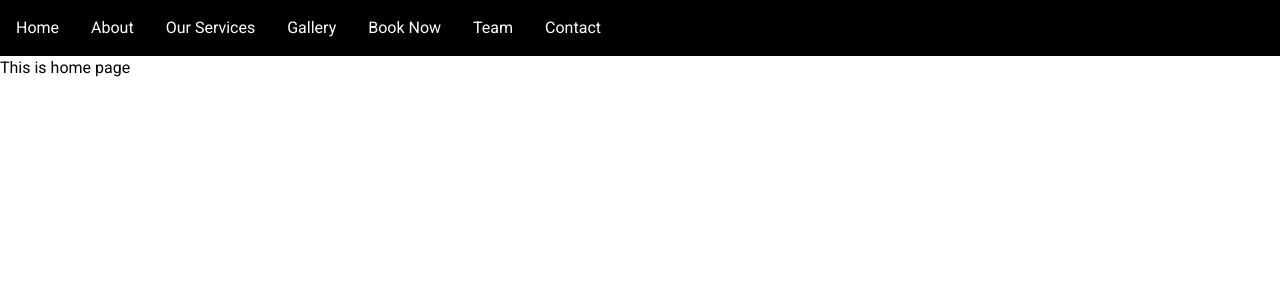
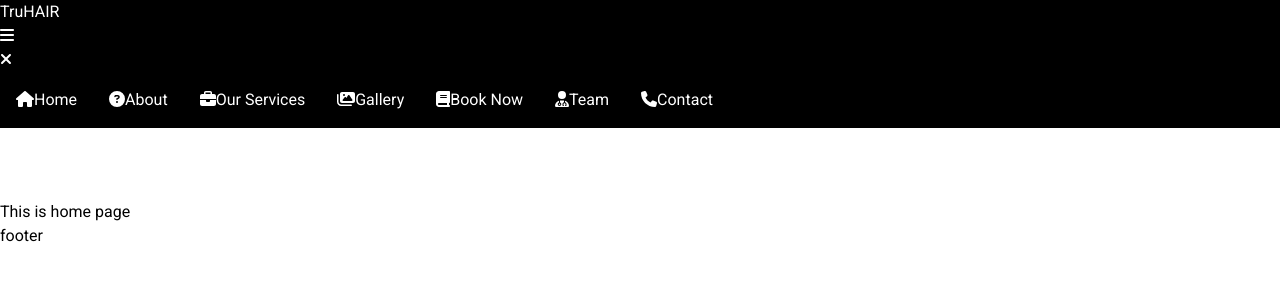
Before and after one commit to NanorIsrael/truhair, a React (Create React App) app: page / in a window 1280 px wide. Shown: the top 300 px of the page. Built offline with nearby package versions, Linux system fonts and the light colour scheme; the HTML template or start-up script is replaced by a standard one.

Commit message:
added navigation for mobile

```diff
--- a/public/index.html
+++ b/public/index.html
@@ -8,6 +8,9 @@
   <meta name="theme-color" content="#000000" />
   <meta name="description" content="Web site created using create-react-app" />
   <link rel="apple-touch-icon" href="%PUBLIC_URL%/logo192.png" />
+  <!-- <link href="https://maxcdn.bootstrapcdn.com/font-awesome/4.7.0/css/font-
+awesome.min.css" rel="stylesheet" integrity="sha384-
+wvfXpqpZZVQGK6TAh5PVlGOfQNHSoD2xbE+QkPxCAFlNEevoEH3Sl0sibVcOQVnN" crossorigin="anonymous"> -->
   <!--
       manifest.json provides metadata used when your web app is installed on a
       user's mobile device or desktop. See https://developers.google.com/web/fundamentals/web-app-manifest/
--- a/src/App.tsx
+++ b/src/App.tsx
@@ -1,22 +1,22 @@
 import React from 'react';
-import Header from './components/Header';
 import {Routes, Route} from 'react-router-dom'
 import Home from './pages/Home';
 import About from './pages/About';
 import BookNow from './pages/BookNow';
 import Services from './pages/Services';
+import Layout from './hoc/Layout';
 
 function App() {
   return (
     <div className="bg-dark">
-      <Header/>
+      <Layout>
       <Routes>
         <Route path='/' element={<Home/>}/>
         <Route path='/about' element={<About/>}/>
         <Route path='/book-now' element={<BookNow/>}/>
         <Route path='/our-services' element={<Services/>}/>
       </Routes>
-
+     </Layout>
     </div>
   );
 }
--- a/src/components/Header.tsx
+++ b/src/components/Header.tsx
@@ -1,19 +1,72 @@
-import { Link } from "react-router-dom";
+import { Link, NavLink } from "react-router-dom";
+import { FontAwesomeIcon } from '@fortawesome/react-fontawesome';
+import {faBars, faXmark, faHouse, faCircleQuestion, faBriefcase, faImages, faBook, faUserDoctor, faPhone } from '@fortawesome/free-solid-svg-icons'
+import { useState } from "react";
 
 function Header() {
-    return <div>
-        <nav className="bg-black text-bold text-white">
-            <ul className="md:flex">
-                <li className="m-2 p-2"><Link to='/'>Home</Link></li>
-                <li className="m-2 p-2"><Link to='/about'>About</Link></li>
-                <li className="m-2 p-2"><Link to='/our-services'>Our Services</Link></li>
-                <li className="m-2 p-2"><Link to='/'>Gallery</Link></li>
-                <li className="m-2 p-2"><Link to='/book-now'>Book Now</Link></li>
-                <li className="m-2 p-2"><Link to='/team'>Team</Link></li>
-                <li className="m-2 p-2"><Link to='/'>Contact</Link></li>
-            </ul>
-        </nav>
-        </div>
+ const [toggleNave , settoggleNav] = useState(false);
+
+const handleNav = () => settoggleNav(prev => !prev)
+
+
+    return (
+            <header>
+                <div className={`overlay ${toggleNave ? "" : "hideNav"}`} onClick={handleNav} ></div>
+                <div className="navbar bg-black text-white">
+                    <p className="nav-brand">TruHAIR</p>
+                    <div className="mobile-menu " onClick={handleNav} >
+                        <FontAwesomeIcon icon={faBars} />
+                    </div>
+                    <nav id="nav" className={toggleNave ? "":"hideNav"}>
+
+                        <span className="mobile-menu-exit " onClick={handleNav} >
+                            <FontAwesomeIcon icon={faXmark} />
+                        </span>
+                        <ul className="md:flex">
+                            <li className={`m-2 p-2`} onClick={handleNav}>
+                            <FontAwesomeIcon icon={faHouse} />
+                                <NavLink  to='/'>
+                                    Home
+                                </NavLink>
+                             </li>
+                            <li className={`m-2 p-2`} onClick={handleNav}>
+                            <FontAwesomeIcon icon={faCircleQuestion} />
+                                <NavLink to='/about'>
+                                About
+                                </NavLink></li>
+                            <li className={`m-2 p-2`} onClick={handleNav}>
+                            <FontAwesomeIcon icon={faBriefcase}/>
+                                <NavLink to='/our-services'>
+                                Our Services
+                                </NavLink>
+                            </li>
+                            <li className={`m-2 p-2`} onClick={handleNav}>
+                            <FontAwesomeIcon icon={faImages}/>
+                                <NavLink to='/'>
+                                    Gallery
+                                </NavLink>
+                                </li>
+                            <li className={`m-2 p-2`} onClick={handleNav}>
+                                <FontAwesomeIcon icon={faBook}/>
+                                <NavLink to='/book-now'>
+                                    Book Now
+                                </NavLink></li>
+                            <li className={`m-2 p-2`} onClick={handleNav}>
+                            <FontAwesomeIcon icon={faUserDoctor}/>
+                                <NavLink to='/team'>
+                                    Team
+                                </NavLink>
+                            </li>
+                            <li className={`m-2 p-2`} onClick={handleNav}>
+                                <FontAwesomeIcon icon={faPhone}/>
+                                <Link to='/'>Contact</Link>
+                            </li>
+                        </ul>
+                    </nav>
+                </div>
+
+            </header>
+    )
 }
 
 export default Header;
--- /dev/null
+++ b/src/css/header.css
@@ -0,0 +1,155 @@
+@import url('https://fonts.googleapis.com/css2?family=Bungee+Spice&display=swap');
+
+header{
+    position: fixed;
+    width: 100vw;
+    display: block;
+    z-index: 1;
+}
+.navbar {
+    display: flex;
+    place-content: space-between;
+    padding: .5rem 2rem;
+}
+
+
+
+.nav-brand{
+    font-family: 'Bungee Spice', cursive;
+    font-size: 1.5rem;
+}
+
+.navbar .mobile-menu{
+    font-size: 1.5rem;
+}
+
+.navbar .mobile-menu:hover{
+    color: var(--primary-color);
+    font-weight: bolder;
+    cursor: pointer;
+}
+
+.mobile-menu-exit:hover, nav ul li:hover {
+    color: #fff;
+    font-weight: bolder;
+    cursor: pointer;
+}
+
+nav{
+    position: fixed;
+    background-color: var(--primary-color);
+    height: 100vh;
+    top:0;
+    right: 0;
+    padding: 1rem 1rem;
+    /* clear: both; */
+    color: #000;
+    width: 60%;
+    z-index: 3;
+}
+
+nav .mobile-menu-exit{
+    font-size: 2rem;
+    float: right;
+}
+
+nav ul{
+    margin-top: 5rem;
+    text-align: right;
+}
+
+nav ul li{
+ font-size: 1.2rem;
+
+}
+nav ul li a {
+    margin-left: .5rem;
+}
+.hideNav {
+    display: none;
+}
+
+.overlay{
+    background-color: rgba(0, 0, 0, 0.5);
+    width: 100%;
+    height: 100vh;
+    position: fixed;
+    z-index: 2;
+}
+
+@media screen and (min-width: 768px) {
+    .navbar .mobile-menu{
+        display: none;
+    }
+     .hideNav {
+        display: unset;
+    }
+    nav{
+        background-color: var(--primary-dark);
+        color: #fff;
+        position: relative;
+        height: unset;
+        width: unset;
+    }
+    nav .mobile-menu-exit{
+        display: none;
+    }
+    nav ul{
+        margin: 0 ;
+        padding: 0;
+        text-align: start;
+    }
+
+    nav ul li{
+        font-size: .8rem;
+        margin: 0 !important;
+    }
+    nav ul li a {
+        margin-left: .2rem;
+    }
+    .navbar {
+        display: flex;
+        padding: 0 .5rem;
+    }
+    .nav-brand{
+        font-size: 1.7rem;
+        padding: 1rem .5rem 0 1rem;
+    }
+    .overlay{
+        display: none;
+    }
+    nav ul li:hover {
+        color: var(--primary-color);
+        font-weight: bolder;
+        cursor: pointer;
+    }
+}
+
+@media screen and (min-width: 1080px) {
+
+    nav ul{
+        margin: 0 1rem ;
+        padding: 0 .5rem;
+    }
+
+    nav ul li{
+        font-size: 1.1rem;
+        margin: 0 .5rem !important;
+    }
+    nav ul li a {
+        margin-left: .2rem;
+    }
+    .navbar {
+        display: flex;
+        padding: 0 .5rem;
+    }
+    .nav-brand{
+        font-size: 1.7rem;
+    }
+
+    .overlay{
+        position: unset;
+        z-index: 0;
+        display: none;
+    }
+}
--- /dev/null
+++ b/src/hoc/Layout.tsx
@@ -0,0 +1,14 @@
+import Header from "../components/Header";
+
+function Layout(props:any) {
+    return(
+         <div >
+             <Header/>
+             <main className="layout-cta">
+                {props.children}
+             </main>
+           footer
+        </div>)
+}
+
+export default Layout;
--- a/src/index.css
+++ b/src/index.css
@@ -13,6 +13,15 @@ code {
     monospace;
 }
 
+.layout-cta {
+  padding-top: 4.5rem;
+}
+
+:root{
+  --primary-color: #FBC103;
+  --primary-dark: #000;
+
+}
 /* input:invalid {
   border: 1px solid red;
   box-shadow: 1px 1px 4px #fd0303
@@ -57,3 +66,5 @@ textarea:focus + label {
   transform: translate(0, 0) scale(1);
   cursor: pointer;
 }
+
+@import './css/header.css'
--- a/src/pages/Home.tsx
+++ b/src/pages/Home.tsx
@@ -1,9 +1,8 @@
 function Home() {
-    return <div>
-        <nav>
+    return(
+         <div>
            This is home page
-        </nav>
-        </div>
+        </div>)
 }
 
 export default Home;
```
